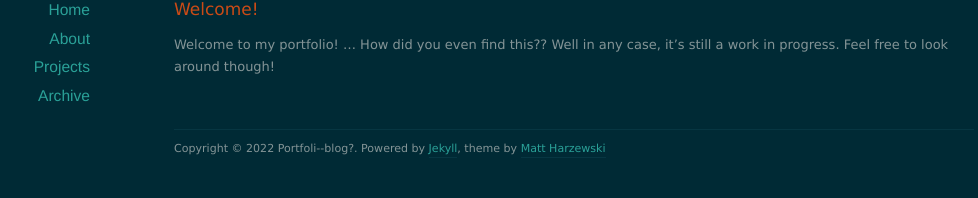
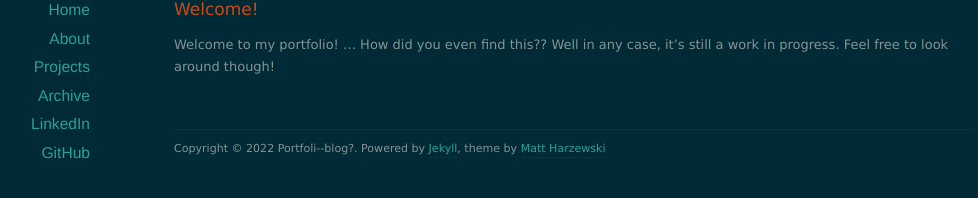
Before and after one commit to nolanschan/nolanschan.github.io, a Jekyll site: the page built from index.html, in a window 1280 px wide. Shown: the part 175-373 px from the top of the page, without its empty margins (66-1044 px from the left). Built offline with Jekyll 4.4.1, drawn with Linux system fonts in a browser that asks for light colours; nearby versions of some CDN libraries; the list of posts is cut into pages by our own code.

Commit message:
Update default.html

```diff
--- a/_layouts/default.html
+++ b/_layouts/default.html
@@ -37,6 +37,9 @@
           <li><a href="/about">About</a></li>
           <li><a href="/projects">Projects</a></li>
           <li><a href="/archives">Archive</a></li>
+          <li></li>
+          <li><a href="https://www.linkedin.com/in/nolanschan/">LinkedIn</a></li>
+          <li><a href="https://github.com/nolanschan">GitHub</a></li>
         </ul>
       </nav>
     </div>
```
